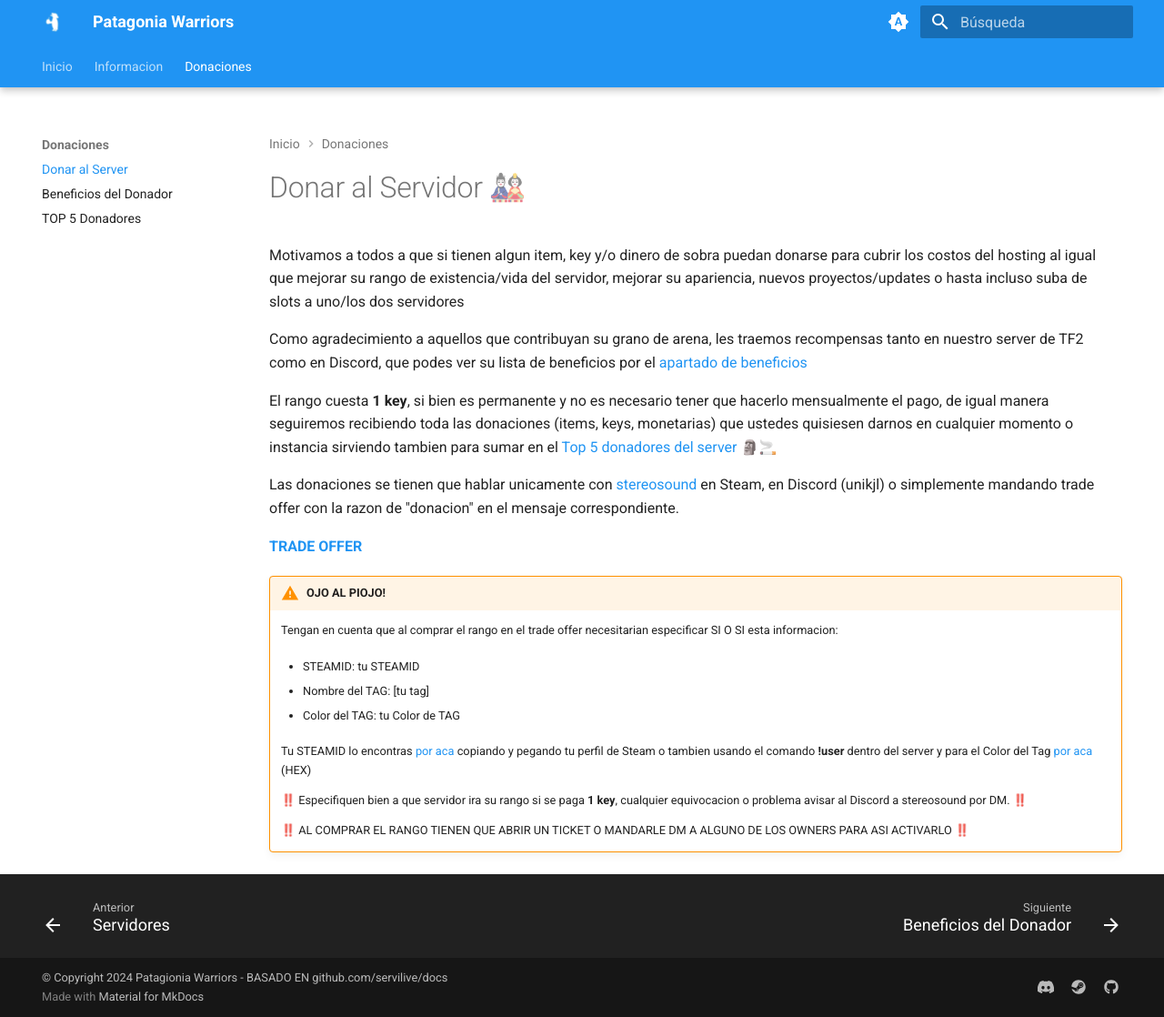
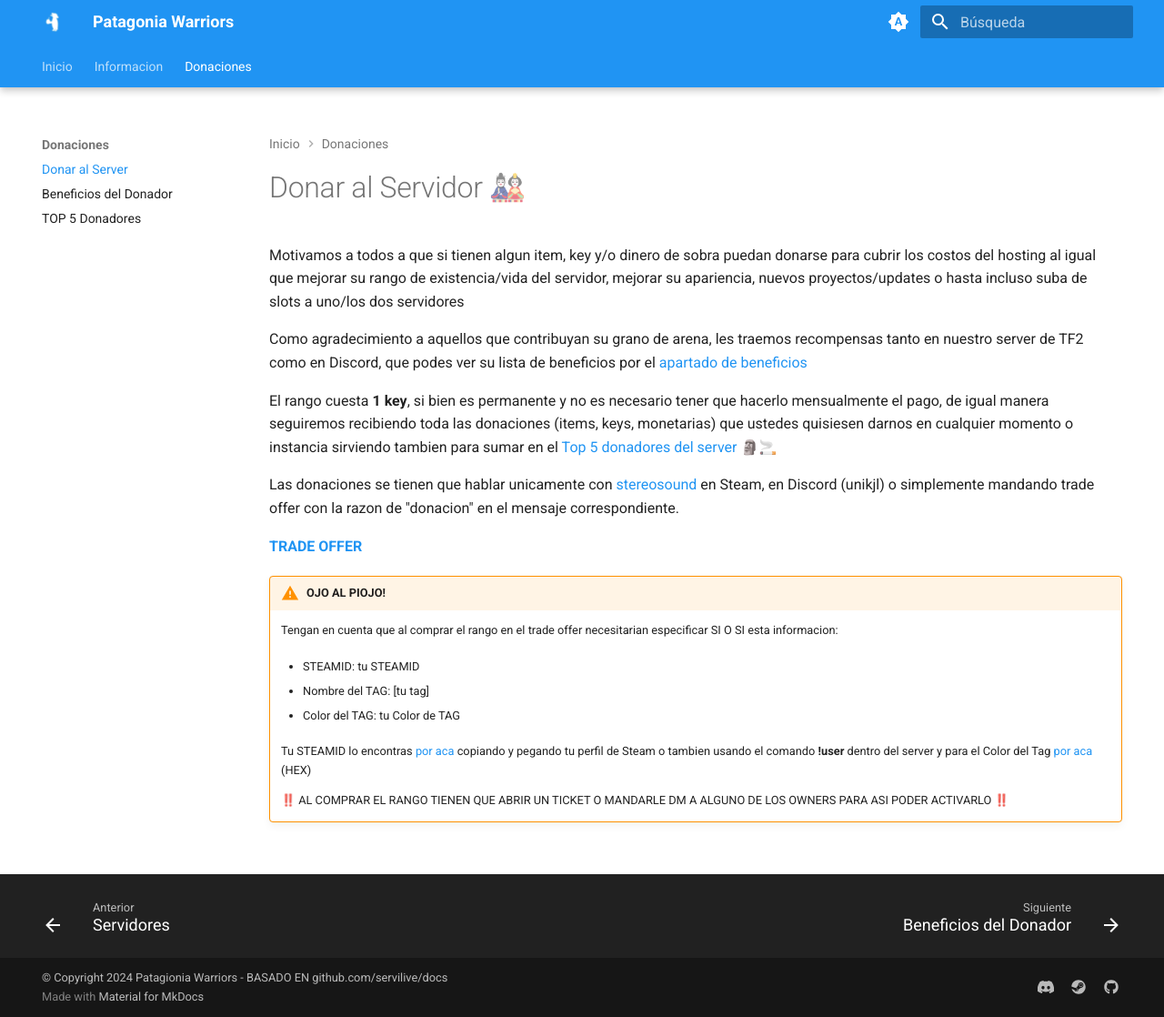
Before and after one commit to patagoniawarriors/docs, an MkDocs documentation site: the page built from docs/donaciones/donar.md, in a window 1280 px wide and 1118 px high. Shown: the whole window at 91% size. Built offline with MkDocs 1.6.1 and Material for MkDocs 9.7.7, drawn with Linux system fonts in a browser that asks for light colours.

Commit message:
me olvide

```diff
--- a/docs/donaciones/donar.md
+++ b/docs/donaciones/donar.md
@@ -22,6 +22,4 @@
 
 	Tu STEAMID lo encontras [por aca](https://steamid.uk) copiando y pegando tu perfil de Steam o tambien usando el comando **!user** dentro del server y para el Color del Tag [por aca](https://htmlcolorcodes.com) (HEX)
 
-	‼️ Especifiquen bien a que servidor ira su rango si se paga **1 key**, cualquier equivocacion o problema avisar al Discord a stereosound por DM. ‼️
-
-	‼️ AL COMPRAR EL RANGO TIENEN QUE ABRIR UN TICKET O MANDARLE DM A ALGUNO DE LOS OWNERS PARA ASI ACTIVARLO ‼️
+	‼️ AL COMPRAR EL RANGO TIENEN QUE ABRIR UN TICKET O MANDARLE DM A ALGUNO DE LOS OWNERS PARA ASI PODER ACTIVARLO ‼️
```
